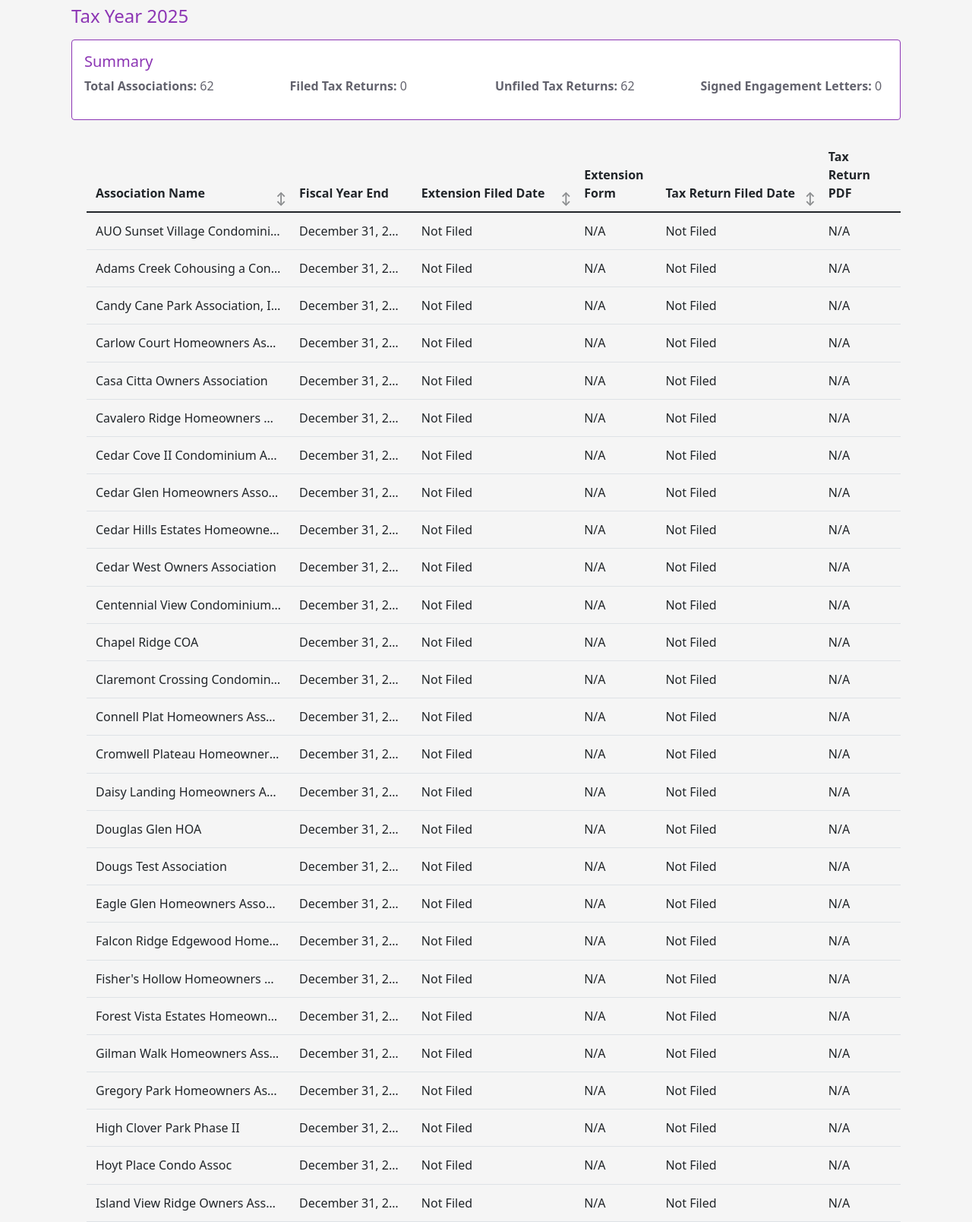
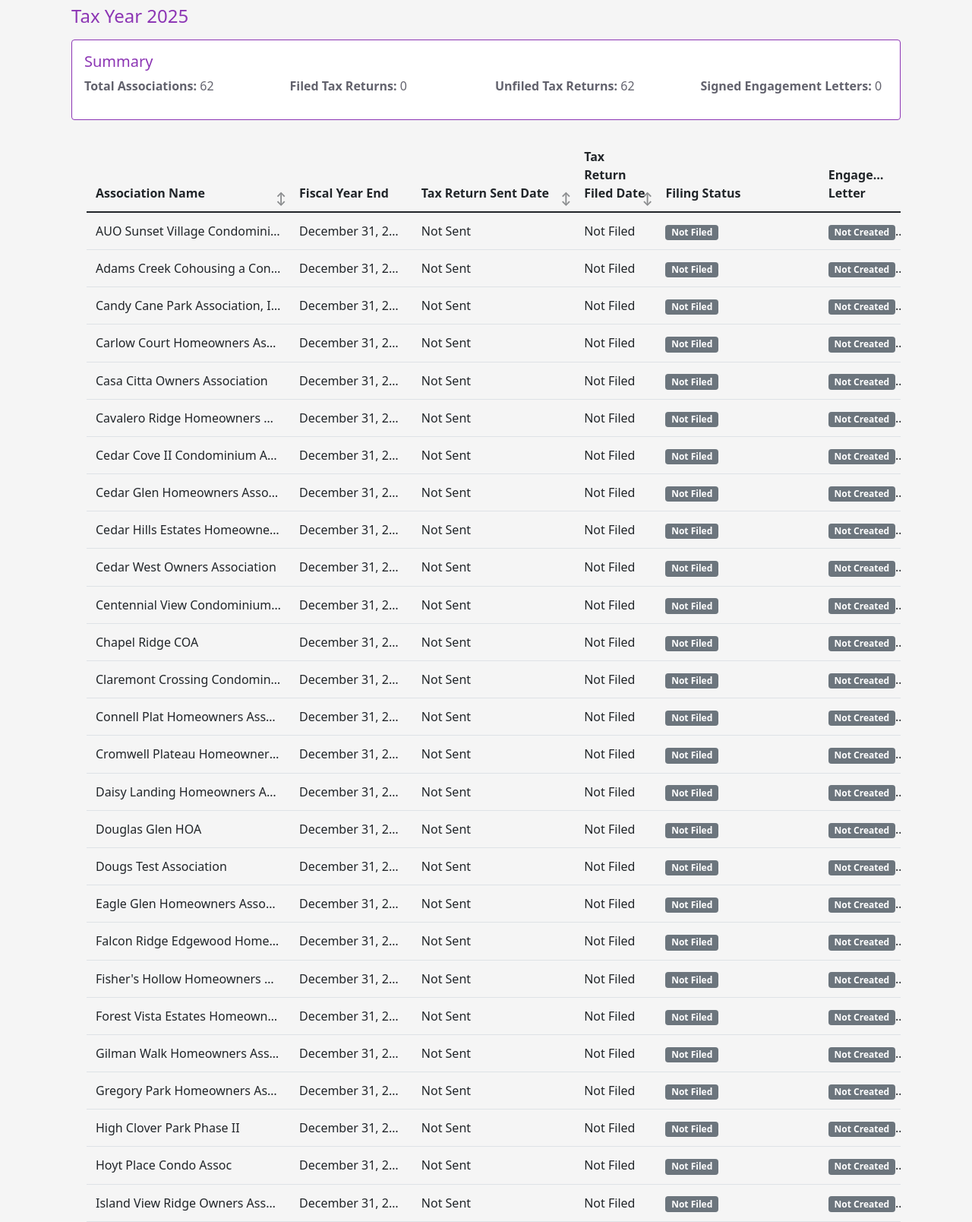
Before and after one commit to dougmclain/dynamite_tax, a Django app: page /dashboard/ in a window 1280 px wide. Shown: the part 305-1913 px from the top of the page at 76% size. Run offline with Django 4.2, Linux system fonts and the light colour scheme; a user stored in the database is signed in; data comes from the database, SQL or seed files in the repository; both versions use the stored data as it was after the commit; parts of the project's set-up code (start-up, migrations or seed data) failed here and were passed over.

Commit message:
update models and dashboard tracking tax return status

```diff
--- a/tax_form/templates/tax_form/dashboard.html
+++ b/tax_form/templates/tax_form/dashboard.html
@@ -46,15 +46,17 @@
             </div>
 
             <div class="table-responsive">
+               <!-- In tax_form/templates/tax_form/dashboard.html -->
+<!-- Replace the table header section with this: -->
+
                 <table class="table table-hover" id="associationTable">
                     <thead>
                         <tr>
                             <th class="sortable" data-sort="name">Association Name</th>
                             <th>Fiscal Year End</th>
-                            <th class="sortable" data-sort="extension">Extension Filed Date</th>
-                            <th>Extension Form</th>
+                            <th class="sortable" data-sort="sent">Tax Return Sent Date</th>
                             <th class="sortable" data-sort="return">Tax Return Filed Date</th>
-                            <th>Tax Return PDF</th>
+                            <th>Filing Status</th>
                             <th>Engagement Letter</th>
                         </tr>
                     </thead>
@@ -63,18 +65,11 @@
                         <tr class="clickable-row" data-href="{% url 'association' %}?association_id={{ data.association.id }}&tax_year={{ selected_year }}">
                             <td data-name="{{ data.association.association_name }}" title="{{ data.association.association_name }}">{{ data.association.association_name }}</td>
                             <td title="{{ data.fiscal_year_end|date:'F d, Y' }}">{{ data.fiscal_year_end|date:"F d, Y" }}</td>
-                            <td data-extension="{{ data.extension_filed_date|date:'Y-m-d'|default:'9999-12-31' }}" title="{{ data.extension_filed_date|date:'F d, Y'|default:'Not Filed' }}">
-                                {% if data.extension_filed_date %}
-                                    {{ data.extension_filed_date|date:"F d, Y" }}
+                            <td data-sent="{{ data.tax_return_sent_date|date:'Y-m-d'|default:'9999-12-31' }}" title="{{ data.tax_return_sent_date|date:'F d, Y'|default:'Not Sent' }}">
+                                {% if data.tax_return_sent_date %}
+                                    {{ data.tax_return_sent_date|date:"F d, Y" }}
                                 {% else %}
-                                    Not Filed
-                                {% endif %}
-                            </td>
-                            <td>
-                                {% if data.extension_file_url %}
-                                    <a href="{{ data.extension_file_url }}" class="file-link" target="_blank">View</a>
-                                {% else %}
-                                    N/A
+                                    Not Sent
                                 {% endif %}
                             </td>
                             <td data-return="{{ data.tax_return_prepared_date|date:'Y-m-d'|default:'9999-12-31' }}" title="{{ data.tax_return_prepared_date|date:'F d, Y'|default:'Not Filed' }}">
@@ -85,10 +80,10 @@
                                 {% endif %}
                             </td>
                             <td>
-                                {% if data.tax_return_file_url %}
-                                    <a href="{{ data.tax_return_file_url }}" class="file-link" target="_blank">View</a>
+                                {% if data.tax_return_filed %}
+                                    <span class="badge bg-success">{{ data.filing_status_display }}</span>
                                 {% else %}
-                                    N/A
+                                    <span class="badge bg-secondary">Not Filed</span>
                                 {% endif %}
                             </td>
                             <td>
@@ -96,9 +91,6 @@
                                     {% if letter %}
                                         {% if letter.status == 'signed' %}
                                             <span class="badge bg-success">Signed</span>
-                                            {% if letter.signed_pdf %}
-                                                <a href="{{ letter.signed_pdf.url }}" class="file-link" target="_blank">View</a>
-                                            {% endif %}
                                         {% elif letter.status == 'sent' %}
                                             <span class="badge bg-info">Sent</span>
                                         {% else %}
--- a/tax_form/views/dashboard.py
+++ b/tax_form/views/dashboard.py
@@ -72,46 +72,29 @@ class DashboardView(LoginRequiredMixin, View):
             completed_tax_return = CompletedTaxReturn.objects.filter(financial=financial).first() if financial else None
             engagement_letter = EngagementLetter.objects.filter(association=association, tax_year=selected_year).first()
 
-            # Check if files exist and generate appropriate URLs
-            extension_file_url = None
-            if extension and extension.form_7004 and extension.form_7004.name:
-                if use_azure and azure_account and azure_container:
-                    extension_file_url = f"https://{azure_account}.blob.core.windows.net/{azure_container}/{extension.form_7004.name}"
-                else:
-                    # Use Django's standard URL resolution
-                    extension_file_url = extension.form_7004.url if hasattr(extension.form_7004, 'url') else None
-
-            tax_return_file_url = None
-            if completed_tax_return and completed_tax_return.tax_return_pdf and completed_tax_return.tax_return_pdf.name:
-                if use_azure and azure_account and azure_container:
-                    tax_return_file_url = f"https://{azure_account}.blob.core.windows.net/{azure_container}/{completed_tax_return.tax_return_pdf.name}"
-                else:
-                    tax_return_file_url = completed_tax_return.tax_return_pdf.url if hasattr(completed_tax_return.tax_return_pdf, 'url') else None
-
-            engagement_letter_url = None
-            if engagement_letter and engagement_letter.signed_pdf and engagement_letter.signed_pdf.name:
-                if use_azure and azure_account and azure_container:
-                    engagement_letter_url = f"https://{azure_account}.blob.core.windows.net/{azure_container}/{engagement_letter.signed_pdf.name}"
-                else:
-                    engagement_letter_url = engagement_letter.signed_pdf.url if hasattr(engagement_letter.signed_pdf, 'url') else None
-
             try:
                 fiscal_year_end = association.get_fiscal_year_end(selected_year)
             except Exception as e:
                 logger.error(f"Error getting fiscal year end: {e}")
                 fiscal_year_end = None
 
+            filing_status_display = "Not Filed"
+            if completed_tax_return and completed_tax_return.return_filed:
+                filing_status_map = {
+                    'not_filed': 'Not Filed',
+                    'filed_by_dynamite': 'Filed by Dynamite',
+                    'filed_by_association': 'Filed by Association'
+                }
+                filing_status_display = filing_status_map.get(completed_tax_return.filing_status, "Filed")
+
             dashboard_data.append({
                 'association': association,
                 'fiscal_year_end': fiscal_year_end,
-                'extension_filed': extension.filed if extension else False,
-                'extension_filed_date': extension.filed_date if extension and extension.filed else None,
-                'extension_file_url': extension_file_url,
+                'tax_return_sent_date': completed_tax_return.sent_date if completed_tax_return and completed_tax_return.sent_for_signature else None,
+                'tax_return_prepared_date': completed_tax_return.date_prepared if completed_tax_return and completed_tax_return.return_filed else None,
                 'tax_return_filed': completed_tax_return.return_filed if completed_tax_return else False,
-                'tax_return_prepared_date': completed_tax_return.date_prepared if completed_tax_return and completed_tax_return.return_filed else None,
-                'tax_return_file_url': tax_return_file_url,
+                'filing_status_display': filing_status_display,
                 'engagement_letter': engagement_letter,
-                'engagement_letter_url': engagement_letter_url,
             })
 
         context = {
```
Also changed, not shown: tax_form/templates/tax_form/association.html (+23 -5 lines), tax_form/templates/tax_form/edit_tax_year_info.html (+39 -2 lines), tax_form/views/edit_tax_year_info.py (+38 -0 lines), db.sqlite3, tax_form/migrations/0011_completedtaxreturn_filing_status_and_more.py (added).
